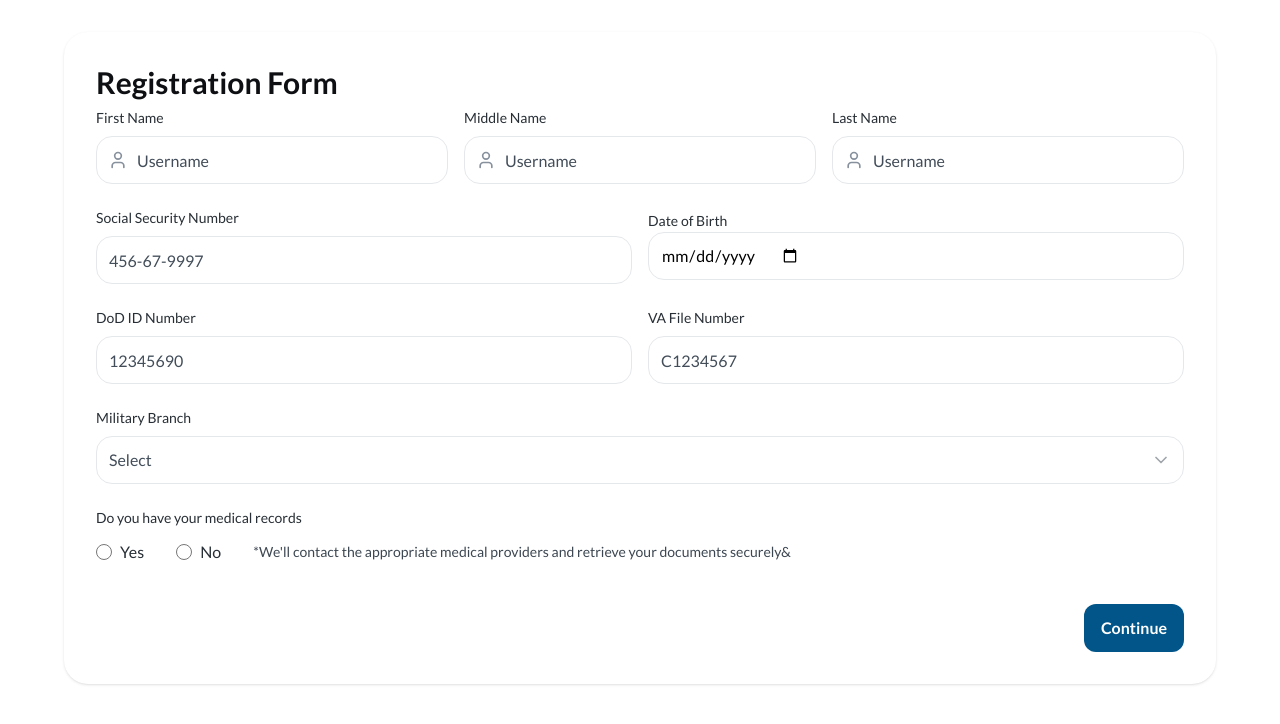
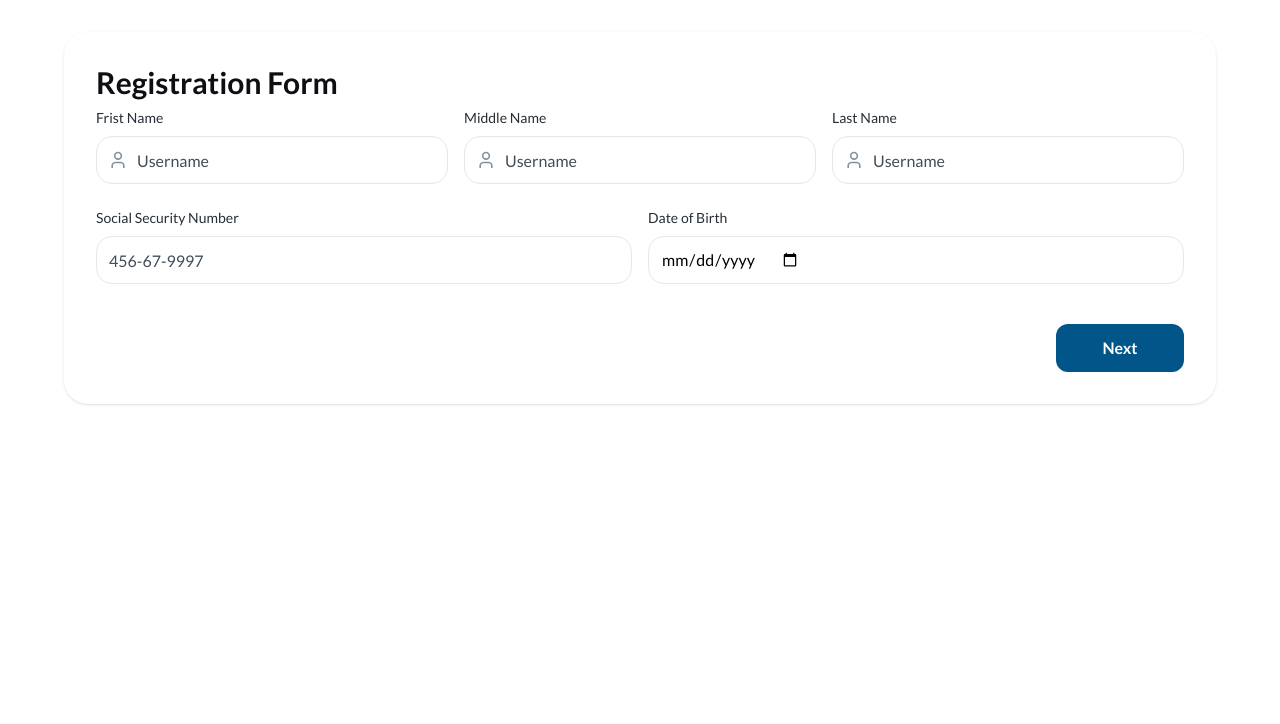
Before and after one commit to fadyraafathabib/Synapses, a React (Vite) app: page /registration in a window 1280 px wide. Shown: the top 724 px of the page. Built offline with nearby package versions, Linux system fonts and the light colour scheme.

Commit message:
Form by Two steps

```diff
--- a/src/components/ui/form-input.tsx
+++ b/src/components/ui/form-input.tsx
@@ -9,12 +9,18 @@ type FormInputProps = {
     placeholder?: string;
     error?: string;
     className?: string;
+    label?:string;
 }
 
 
 const FormInput = (props: FormInputProps) => {
-  const { beforeIcon, name, type, control, placeholder, className } = props;
+  const { beforeIcon, name, type, control, placeholder, className,label } = props;
   return (
+    <div>
+      {label && (<label className="block text-sm font-medium text-gray-700 mb-2">
+        {label}
+      </label>)}
+
     <Controller
       name={name}
       control={control}
@@ -28,7 +34,7 @@ const FormInput = (props: FormInputProps) => {
               placeholder={placeholder}
               error={error?.message}
               className={className}
-                {...field}
+              {...field}
             />
             {error && (
               <p className="text-red-500 text-xs mt-1">{error.message}</p>
@@ -37,6 +43,7 @@ const FormInput = (props: FormInputProps) => {
         );
       }}
     />
+    </div>
   );
 };
 export default FormInput;
--- a/src/components/ui/form-radio.tsx
+++ b/src/components/ui/form-radio.tsx
@@ -13,6 +13,7 @@ type FormRadioProps = {
   className?: string;
   direction?: "horizontal" | "vertical";
   helperText?: string;
+  label?:string;
 };
 
 export const FormRadio = (props: FormRadioProps) => {
@@ -22,9 +23,16 @@ export const FormRadio = (props: FormRadioProps) => {
     items,
     direction = "horizontal",
     helperText,
+    label
   } = props;
 
   return (
+    <div>
+      {label && (
+        <label className="block text-sm font-medium text-gray-700 mb-3">
+          {label}
+        </label>
+      )}
     <Controller
       name={name}
       control={control}
@@ -64,6 +72,7 @@ export const FormRadio = (props: FormRadioProps) => {
         </div>
       )}
     />
+    </div>
   );
 };
 
@@ -82,10 +91,11 @@ type FormRadioCardProps = {
   items: CardOption[];
   className?: string;
   columns?: 1 | 2 | 3;
+  label?:string;
 };
 
 export const FormRadioCard = (props: FormRadioCardProps) => {
-  const { name, control, items, className, columns = 2 } = props;
+  const { name, control, items, className, columns = 3,label } = props;
 
   const gridClass = {
     1: "grid-cols-1",
@@ -94,6 +104,12 @@ export const FormRadioCard = (props: FormRadioCardProps) => {
   }[columns];
 
   return (
+    <div>
+      {label && (
+        <label className="block text-sm font-medium text-gray-700 mb-3">
+          {label}
+        </label>
+      )}
     <Controller
       name={name}
       control={control}
@@ -117,7 +133,6 @@ export const FormRadioCard = (props: FormRadioCardProps) => {
                     border-2
                     ${item.borderColor || "border-gray-200"}
                     rounded-xl p-4
-                    peer-checked:border-primary-500
                     peer-checked:bg-primary-100
                     transition-all
                     hover:border-primary-300
@@ -147,6 +162,7 @@ export const FormRadioCard = (props: FormRadioCardProps) => {
         </div>
       )}
     />
+    </div>
   );
 };
 
--- a/src/components/ui/form-select.tsx
+++ b/src/components/ui/form-select.tsx
@@ -14,12 +14,20 @@ type FormSelectProps = {
   placeholder?: string;
   className?: string;
   items: { key: string; label: string }[];
+  label?:string;
 };
 
 const FormSelect = (props: FormSelectProps) => {
-  const { beforeIcon, name, control, placeholder, className, items } = props;
+  const { beforeIcon, name, control, placeholder, className, items,label } = props;
 
   return (
+
+    <div>
+      {label && (
+        <label className="block text-sm font-medium text-gray-700 mb-2">
+          {label}
+        </label>
+      )}
     <Controller
       name={name}
       control={control}
@@ -49,6 +57,7 @@ const FormSelect = (props: FormSelectProps) => {
         );
       }}
     />
+    </div>
   );
 };
 
--- a/src/pages/RegistrationPage.tsx
+++ b/src/pages/RegistrationPage.tsx
@@ -5,10 +5,11 @@ import { User } from "lucide-react";
 import FormInput from "../components/ui/form-input";
 import FormSelect from "../components/ui/form-select";
 import FormRadio, { FormRadioCard } from "../components/ui/form-radio";
+import { useState } from "react";
 
 const schema = yup.object().shape({
   firstName: yup.string().required("First name is required"),
-  middleName: yup.string().required("First name is required"),
+  middleName: yup.string().required("Middle name is required"),
   lastName: yup.string().required("Last name is required"),
   socialSecurityNumber: yup
     .string()
@@ -40,11 +41,7 @@ const schema = yup.object().shape({
 });
 
 export default function VeteranRegistrationForm() {
-    const {
-      control,
-      handleSubmit,
-      watch,
-    } = useForm({
+  const { control, handleSubmit, watch, trigger } = useForm({
     resolver: yupResolver(schema),
     defaultValues: {
       firstName: "",
@@ -76,6 +73,22 @@ export default function VeteranRegistrationForm() {
     { key: "spaceforce", label: "Space Force" },
   ];
 
+  const [currentStep, setCurrentStep] = useState(1);
+
+  const handleNext = async () => {
+    const isValid = await trigger([
+      "firstName",
+      "middleName",
+      "lastName",
+      "socialSecurityNumber",
+      "dateOfBirth",
+    ]);
+
+    if (isValid) {
+      setCurrentStep(2);
+    }
+  };
+
   return (
     <div className="min-h-screen bg-gray-50 py-8 px-4">
       <div className="max-w-6xl mx-auto bg-white rounded-3xl shadow-sm p-8">
@@ -84,12 +97,11 @@ export default function VeteranRegistrationForm() {
         </h1>
 
         <div className="space-y-6">
+          {currentStep === 1 && (
+            <>
               <div className="grid grid-cols-1 md:grid-cols-3 gap-4">
-            <div>
-              <label className="block text-sm font-medium text-gray-700 mb-2">
-                First Name
-              </label>
                 <FormInput
+                  label="Frist Name"
                   name="firstName"
                   control={control}
                   placeholder="Username"
@@ -98,12 +110,8 @@ export default function VeteranRegistrationForm() {
                   }
                   className="pl-10"
                 />
-            </div>
-            <div>
-              <label className="block text-sm font-medium text-gray-700 mb-2">
-                Middle Name
-              </label>
                 <FormInput
+                  label="Middle Name"
                   name="middleName"
                   control={control}
                   placeholder="Username"
@@ -112,12 +120,8 @@ export default function VeteranRegistrationForm() {
                   }
                   className="pl-10"
                 />
-            </div>
-            <div>
-              <label className="block text-sm font-medium text-gray-700 mb-2">
-                Last Name
-              </label>
                 <FormInput
+                  label="Last Name"
                   name="lastName"
                   control={control}
                   placeholder="Username"
@@ -127,24 +131,16 @@ export default function VeteranRegistrationForm() {
                   className="pl-10"
                 />
               </div>
-          </div>
 
               <div className="grid grid-cols-1 md:grid-cols-2 gap-4">
-            <div>
-              <label className="block text-sm font-medium text-gray-700 mb-2">
-                Social Security Number
-              </label>
                 <FormInput
+                  label="Social Security Number"
                   name="socialSecurityNumber"
                   control={control}
                   placeholder="456-67-9997"
                 />
-            </div>
-            <div>
-              <label className="text-sm font-medium text-gray-700 mb-2">
-                Date of Birth
-              </label>
                 <FormInput
+                  label="Date of Birth"
                   name="dateOfBirth"
                   type="date"
                   control={control}
@@ -152,80 +148,78 @@ export default function VeteranRegistrationForm() {
                   className=" flex justify-between"
                 />
               </div>
+
+              <div className="pt-4 flex justify-end">
+                <button
+                  onClick={handleNext}
+                  type="button"
+                  className="w-32 bg-primary-600 text-white rounded-xl py-3 font-semibold hover:bg-primary-700 transition-colors"
+                >
+                  Next
+                </button>
               </div>
+            </>
+          )}
 
+          {currentStep === 2 && (
+            <>
               <div className="grid grid-cols-1 md:grid-cols-2 gap-4">
-            <div>
-              <label className="block text-sm font-medium text-gray-700 mb-2">
-                DoD ID Number
-              </label>
                 <FormInput
+                  label="DoD ID Number"
                   name="dodId"
+                  type="number"
                   control={control}
                   placeholder="12345690"
                 />
-            </div>
-            <div>
-              <label className="block text-sm font-medium text-gray-700 mb-2">
-                VA File Number
-              </label>
+
                 <FormInput
+                  label="VA File Number"
                   name="vaFileNumber"
                   control={control}
                   placeholder="C1234567"
                 />
               </div>
-          </div>
 
-          <div>
-            <label className="block text-sm font-medium text-gray-700 mb-2">
-              Military Branch
-            </label>
               <FormSelect
+                label=" Military Branch"
                 name="militaryBranch"
                 control={control}
                 placeholder="Select"
                 items={militaryBranches}
               />
-          </div>
-
-          <div>
-                <label className="block text-sm font-medium text-gray-700 mb-3">
-                Do you have your medical records
-                </label>
 
               <FormRadio
+                label="Do you have your medical records"
                 name="hasMedicalRecords"
                 control={control}
                 items={[
-                    { key: 'yes', label: 'Yes' },
-                    { key: 'no', label: 'No' }
+                  { key: "yes", label: "Yes" },
+                  { key: "no", label: "No" },
                 ]}
                 direction="horizontal"
                 helperText="*We'll contact the appropriate medical providers and retrieve your documents securely&"
               />
-            </div>
 
-            {hasMedicalRecords === 'no' && (
+              {hasMedicalRecords === "no" && (
                 <div>
                   <FormRadioCard
                     name="recordsOption"
                     control={control}
                     items={[
                       {
-                        key: 'lawfirm',
-                        title: 'Get Records via Our Law Firm',
-                        description: 'Estimated Time: 30 days',
-                        bgColor: 'bg-primary-50',
-                        borderColor: 'border-primary-100'
+                        key: "lawfirm",
+                        title: "Get Records via Our Law Firm",
+                        description: "Estimated Time: 30 days",
+                        bgColor: "bg-gray-50",
+                        borderColor: "border-primary-100",
                       },
                       {
-                        key: 'foia',
-                        title: 'Request Free Records via FOIA Website',
-                        description: 'Estimated Time: 9-12 months',
-                        bgColor: 'bg-gray-50',
-                        borderColor: 'border-gray-200'
-                    }
+                        key: "foia",
+                        title: "Request Free Records via FOIA Website",
+                        description: "Estimated Time: 9-12 months",
+                        bgColor: "bg-gray-50",
+                        borderColor: "border-gray-200",
+                      },
                     ]}
                     columns={3}
                   />
@@ -234,11 +228,14 @@ export default function VeteranRegistrationForm() {
               <div className="pt-4 flex justify-end">
                 <button
                   onClick={handleSubmit(onSubmit)}
-              className=" w-25 bg-primary-600 text-white rounded-xl py-3 font-semibold hover:bg-primary-700 transition-colors"
+                  type="button"
+                  className="w-32 bg-primary-600 text-white rounded-xl py-3 font-semibold hover:bg-primary-700 transition-colors"
                 >
-              Continue
+                  Submit
                 </button>
               </div>
+            </>
+          )}
         </div>
       </div>
     </div>
```
Lines whose indentation alone changed are shown as unchanged.
